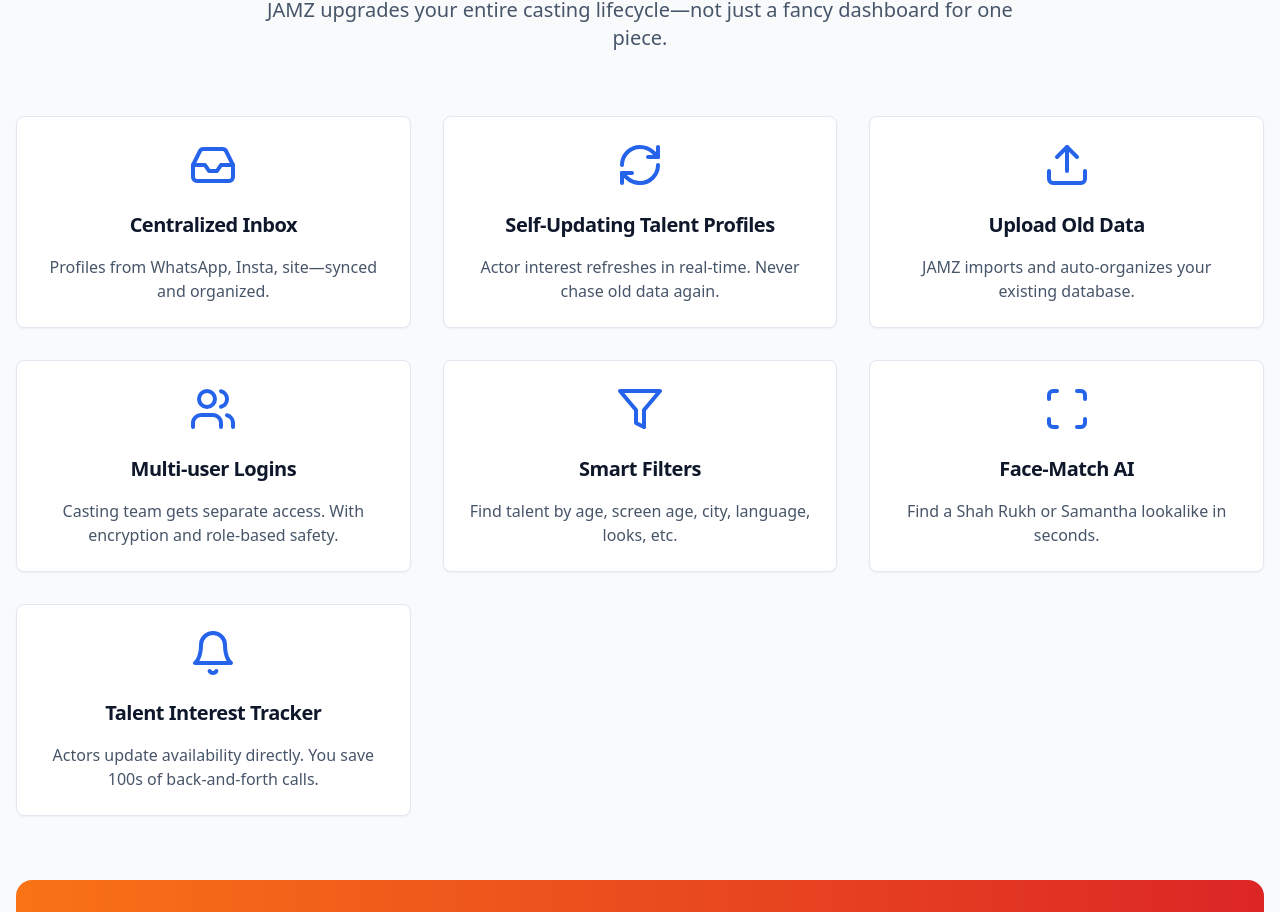
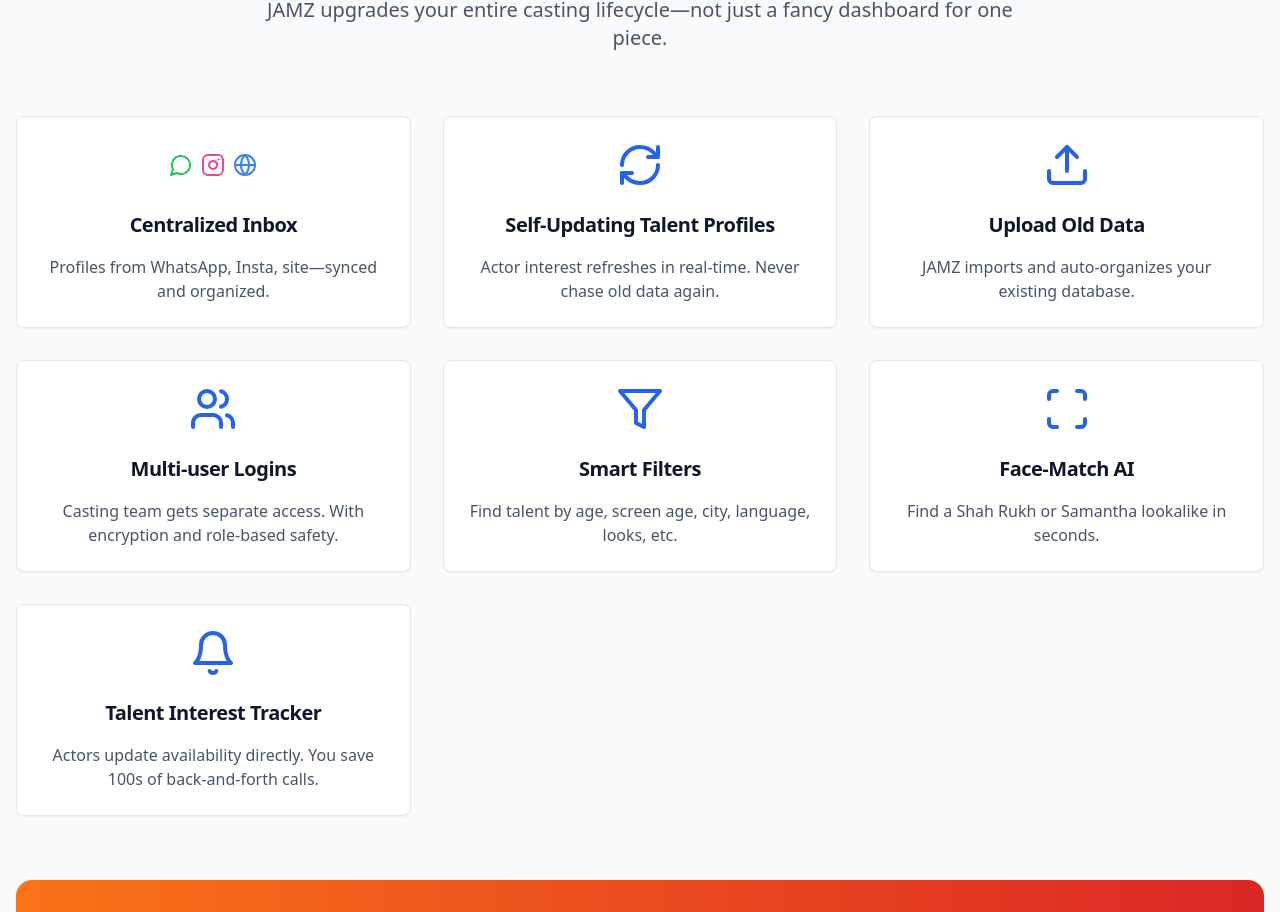
Before and after one commit to Junedweb/casting-flow-ai, a React (Vite) app: page / in a window 1280 px wide. Shown: the part 2374-3286 px from the top of the page. Built offline with nearby package versions, Linux system fonts and the light colour scheme.

Commit message:
Replace icon with image for inbox
Replaced the inbox icon in the FeaturesSection with an image based on the provided reference.

```diff
--- a/src/components/FeaturesSection.tsx
+++ b/src/components/FeaturesSection.tsx
@@ -1,7 +1,5 @@
-
 import { Card, CardContent, CardHeader, CardTitle } from "@/components/ui/card";
 import {
-  Inbox,
   RefreshCw,
   Upload,
   Users,
@@ -10,13 +8,22 @@ import {
   Bell,
   IndianRupee,
   Shield,
-  AlertTriangle
+  AlertTriangle,
+  MessageCircle,
+  Globe
 } from "lucide-react";
+import { Instagram } from "lucide-react";
 
 export const FeaturesSection = () => {
   const features = [
     {
-      icon: Inbox,
+      icon: () => (
+        <div className="flex items-center justify-center space-x-2">
+          <MessageCircle className="w-6 h-6 text-green-500" />
+          <Instagram className="w-6 h-6 text-pink-500" />
+          <Globe className="w-6 h-6 text-blue-500" />
+        </div>
+      ),
       title: "Centralized Inbox",
       description: "Profiles from WhatsApp, Insta, site—synced and organized."
     },
@@ -68,7 +75,13 @@ export const FeaturesSection = () => {
           {features.map((feature, index) => (
             <Card key={index} className="h-full hover:shadow-lg transition-shadow duration-300">
               <CardHeader className="text-center pb-4">
-                <feature.icon className="w-12 h-12 text-blue-600 mx-auto mb-4" />
+                {typeof feature.icon === 'function' ? (
+                  <div className="w-12 h-12 mx-auto mb-4 flex items-center justify-center">
+                    <feature.icon />
+                  </div>
+                ) : (
+                  <feature.icon className="w-12 h-12 text-blue-600 mx-auto mb-4" />
+                )}
                 <CardTitle className="text-xl font-bold text-slate-900">
                   {feature.title}
                 </CardTitle>
```
